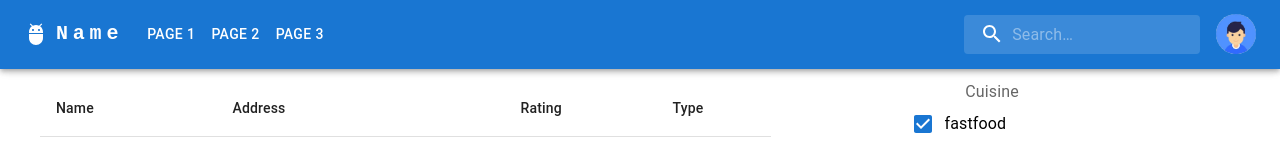
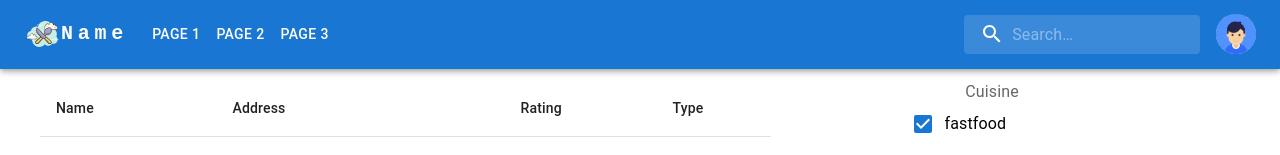
Before and after one commit to CS222-UIUC/course-project-team46, a React (Create React App) app in the folder client/: page / in a window 1280 px wide. Shown: the top 155 px of the page. Built offline with nearby package versions, Linux system fonts and the light colour scheme.

Commit message:
add a logo to public/static, and replace with original one

```diff
--- a/client/public/index.html
+++ b/client/public/index.html
@@ -2,7 +2,10 @@
 <html lang="en">
   <head>
     <meta charset="utf-8" />
+    <link rel="icon" type="image/svg+xml" href="%PUBLIC_URL%/static/logo/logo-100.svg" />
+    <!--
     <link rel="icon" href="%PUBLIC_URL%/favicon.ico" />
+    -->
     <meta name="viewport" content="width=device-width, initial-scale=1" />
     <meta name="theme-color" content="#000000" />
     <meta
--- a/client/src/components/Logo/index.js
+++ b/client/src/components/Logo/index.js
@@ -1,12 +1,17 @@
 import React from 'react';
-import AdbIcon from '@mui/icons-material/Adb';
+// import AdbIcon from '@mui/icons-material/Adb';
 import Typography from '@mui/material/Typography';
 
 function Logo(props) {
     return (
         <>
             {/* Logo */}
-            <AdbIcon sx={{ display: { xs: 'none', md: 'flex', lg: 'flex' }, mr: 1 }} />
+            <img
+                src="static/logo/logo-100.svg"
+                alt="Logo"
+                style={{ width: "3%", height: "3%", objectFit: "contain" }}
+            />
+
             {/* Name */}
             <Typography
                 variant="h6"
@@ -28,7 +33,6 @@ function Logo(props) {
             </Typography>
 
             {/* Mobile version */}
-            <AdbIcon sx={{ display: { xs: 'flex', md: 'none' }, mr: 1 }} />
             <Typography
                 variant="h5"
                 noWrap
```
Also changed, not shown: client/public/manifest.json, client/public/static/logo/logo-100.svg (added), client/public/static/logo/logo-500.svg (added).
